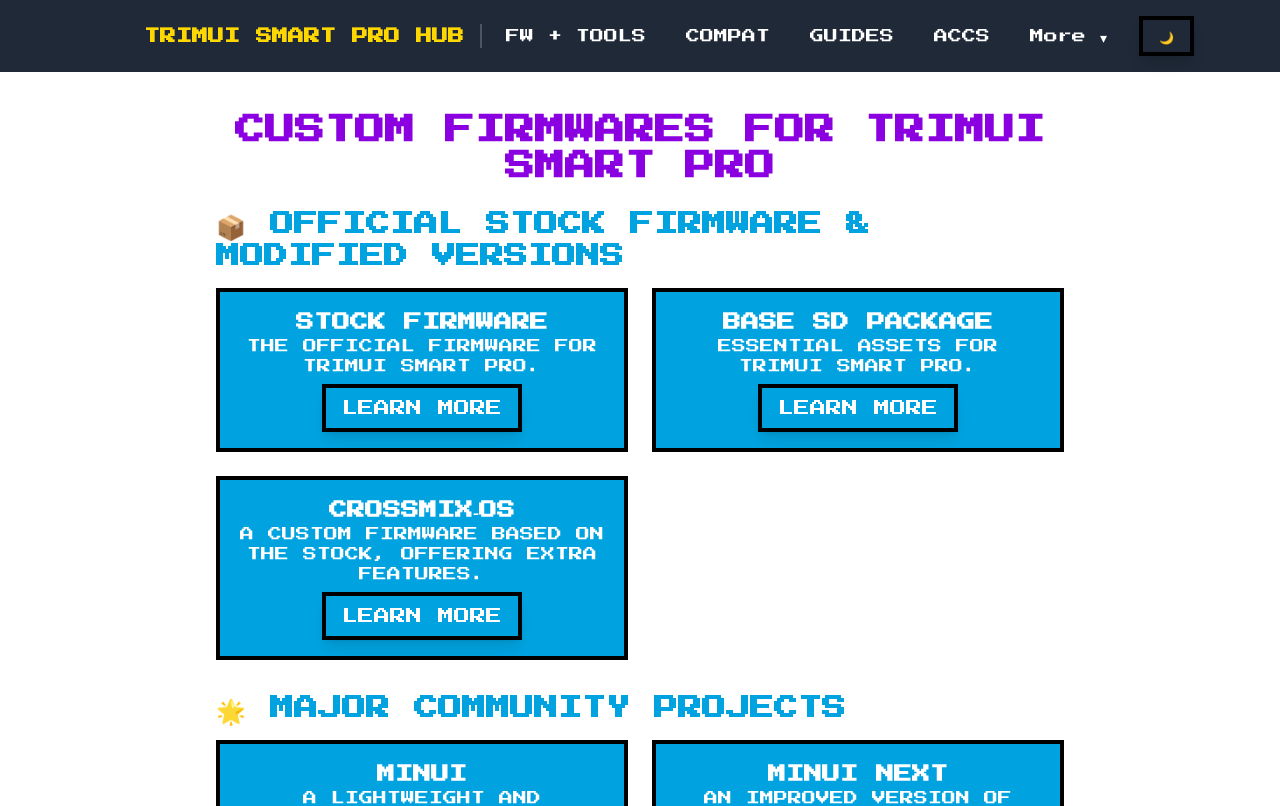
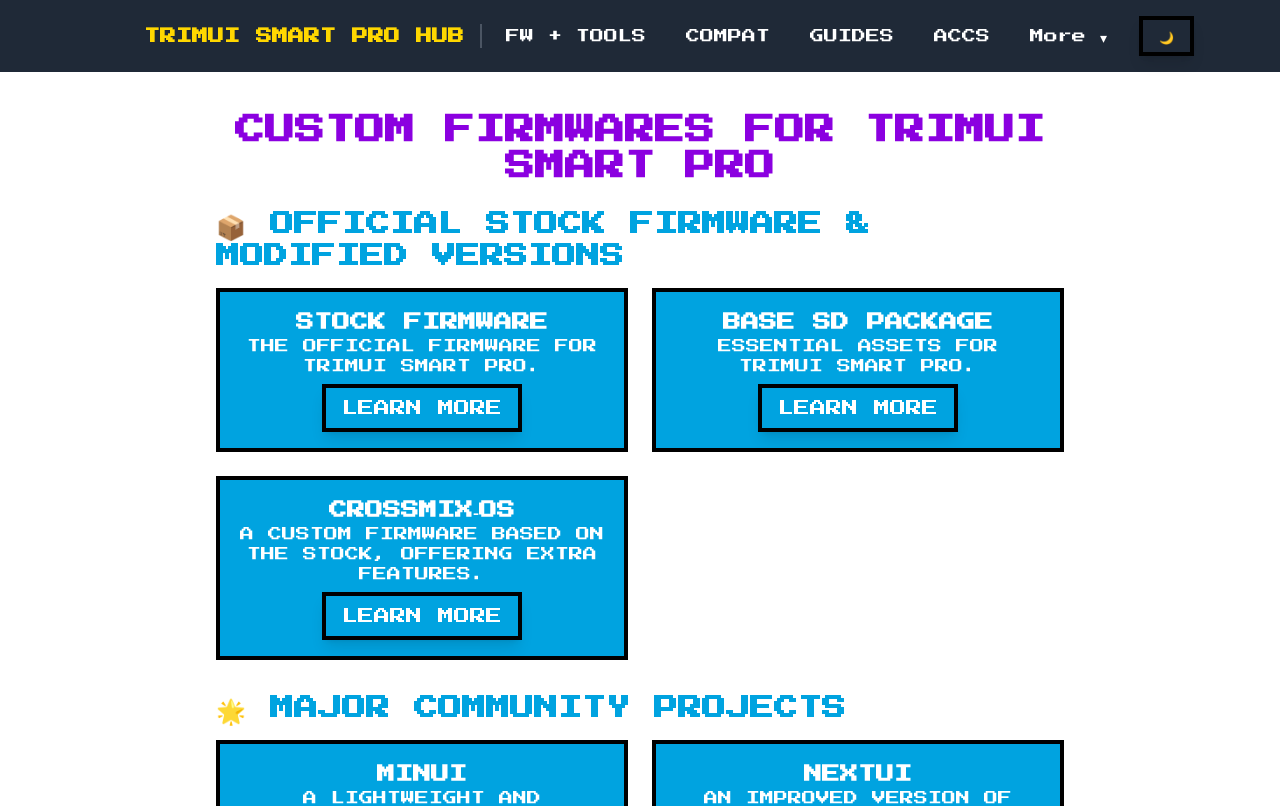
Before and after one commit to LinuxDroidMaster/TrimUI-Smart-Pro-101, a Next.js app in the folder trimu-smart-pro/: page /firmwares in a window 1280 px wide. Shown: the top 806 px of the page. Built offline with nearby package versions, Linux system fonts and the light colour scheme.

Commit message:
Update page.js

```diff
--- a/trimu-smart-pro/src/app/firmwares/page.js
+++ b/trimu-smart-pro/src/app/firmwares/page.js
@@ -38,7 +38,7 @@
           link="https://github.com/shauninman/MinUI/releases"
         />
         <FirmwareCard
-          title="MinUI Next"
+          title="NextUI"
           description="An improved version of MinUI with smoother performance."
           link="https://github.com/ro8inmorgan/MinUI/releases"
         />
```
